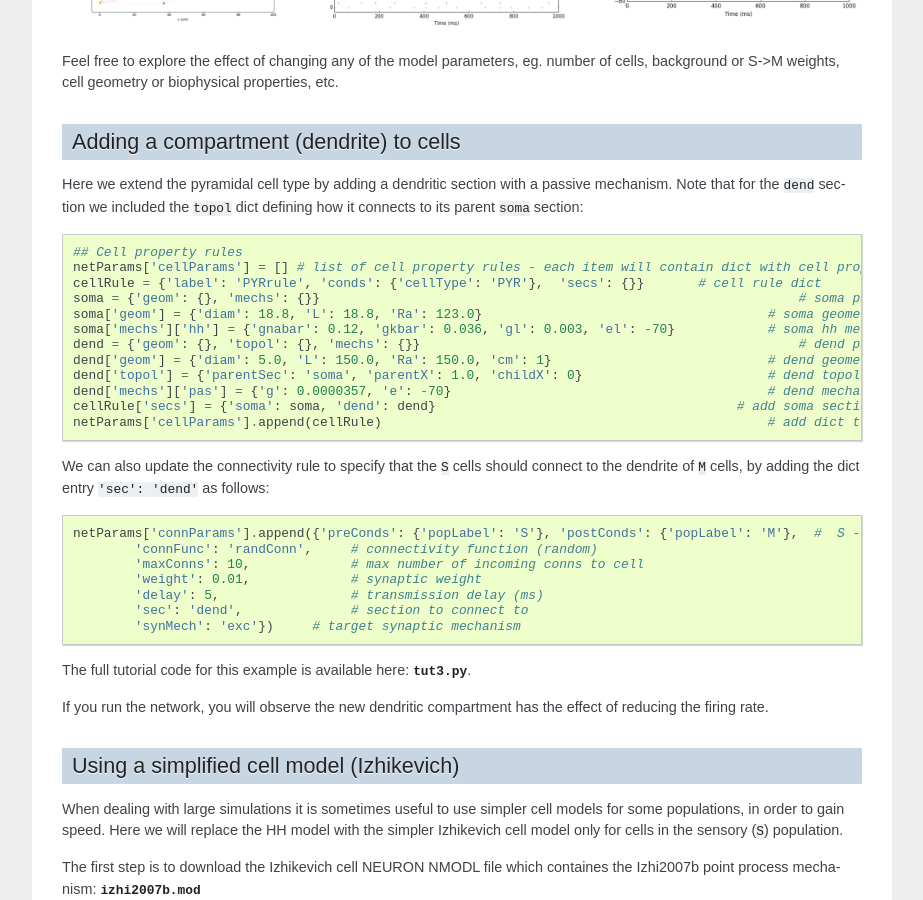
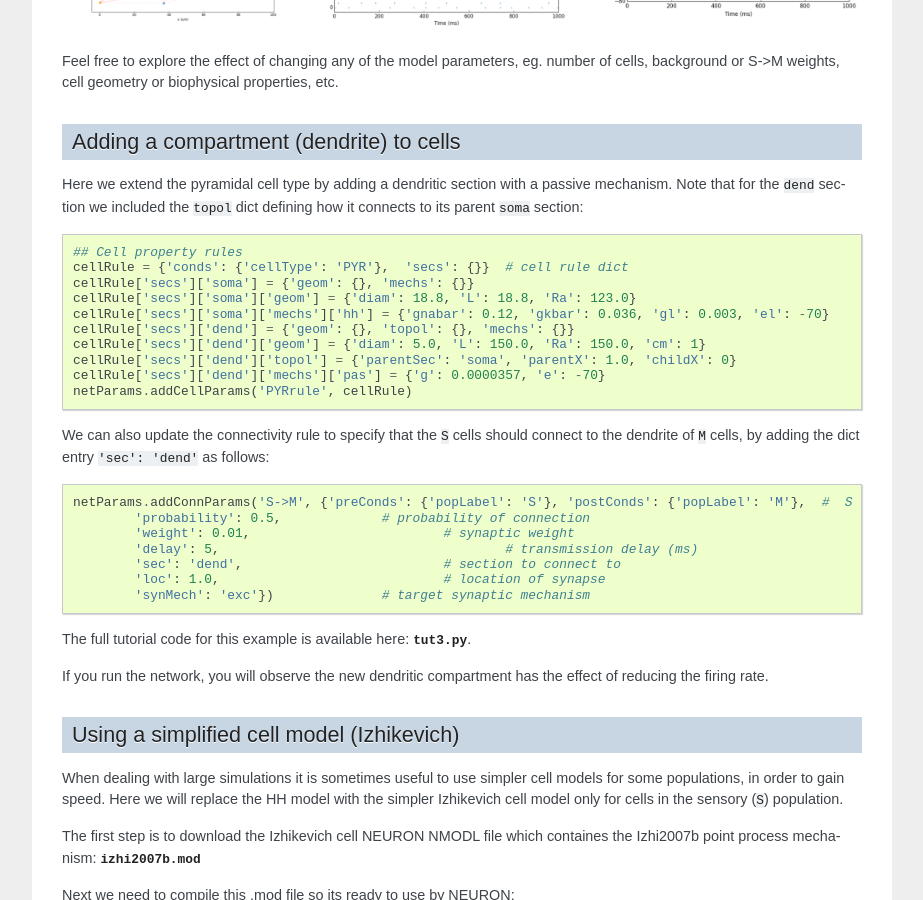
Before and after one commit to suny-downstate-medical-center/netpyne, a Sphinx documentation site: the page built from doc/source/tutorial.rst, in a window 1280 px wide and 900 px high, scrolled down 6869 px. Shown: the whole window, without its empty margins (198-1121 px from the left). Built offline with Sphinx 7.4.7, drawn with Linux system fonts in a browser that asks for light colours.

Commit message:
Fixed bug that gave error since trying to import removed module default.py

```diff
--- a/doc/source/tutorial.rst
+++ b/doc/source/tutorial.rst
@@ -289,7 +289,6 @@ You should get the raster plot and voltage trace figures shown below. Notice how
 	:align: center
 
 
-
 Feel free to explore the effect of changing any of the model parameters, eg. number of cells, background or S->M weights, cell geometry or biophysical properties, etc.
 
 
@@ -299,27 +298,26 @@ Adding a compartment (dendrite) to cells
 Here we extend the pyramidal cell type by adding a dendritic section with a passive mechanism. Note that for the ``dend`` section we included the ``topol`` dict defining how it connects to its parent ``soma`` section::
 
 	## Cell property rules
-	netParams['cellParams'] = [] # list of cell property rules - each item will contain dict with cell properties
-	cellRule = {'label': 'PYRrule', 'conds': {'cellType': 'PYR'},  'secs': {}}       # cell rule dict
-	soma = {'geom': {}, 'mechs': {}}        		                                      # soma params dict
-	soma['geom'] = {'diam': 18.8, 'L': 18.8, 'Ra': 123.0}                                     # soma geometry
-	soma['mechs']['hh'] = {'gnabar': 0.12, 'gkbar': 0.036, 'gl': 0.003, 'el': -70}            # soma hh mechanisms
-	dend = {'geom': {}, 'topol': {}, 'mechs': {}}                   		              # dend params dict
-	dend['geom'] = {'diam': 5.0, 'L': 150.0, 'Ra': 150.0, 'cm': 1}                            # dend geometry
-	dend['topol'] = {'parentSec': 'soma', 'parentX': 1.0, 'childX': 0}                        # dend topology
-	dend['mechs']['pas'] = {'g': 0.0000357, 'e': -70}                                         # dend mechanisms
-	cellRule['secs'] = {'soma': soma, 'dend': dend}                                       # add soma section to dict
-	netParams['cellParams'].append(cellRule)                                                  # add dict to list of cell parameters
+	cellRule = {'conds': {'cellType': 'PYR'},  'secs': {}} 	# cell rule dict
+	cellRule['secs']['soma'] = {'geom': {}, 'mechs': {}}  											# soma params dict
+	cellRule['secs']['soma']['geom'] = {'diam': 18.8, 'L': 18.8, 'Ra': 123.0}  									# soma geometry
+	cellRule['secs']['soma']['mechs']['hh'] = {'gnabar': 0.12, 'gkbar': 0.036, 'gl': 0.003, 'el': -70}  		# soma hh mechanisms
+	cellRule['secs']['dend'] = {'geom': {}, 'topol': {}, 'mechs': {}}  								# dend params dict
+	cellRule['secs']['dend']['geom'] = {'diam': 5.0, 'L': 150.0, 'Ra': 150.0, 'cm': 1}							# dend geometry
+	cellRule['secs']['dend']['topol'] = {'parentSec': 'soma', 'parentX': 1.0, 'childX': 0}						# dend topology
+	cellRule['secs']['dend']['mechs']['pas'] = {'g': 0.0000357, 'e': -70} 										# dend mechanisms
+	netParams.addCellParams('PYRrule', cellRule)  												# add dict to list of cell parameters
+
 
 We can also update the connectivity rule to specify that the ``S`` cells should connect to the dendrite of ``M`` cells, by adding the dict entry ``'sec': 'dend'`` as follows::
 
-	netParams['connParams'].append({'preConds': {'popLabel': 'S'}, 'postConds': {'popLabel': 'M'},  #  S -> M
-		'connFunc': 'randConn',     # connectivity function (random)
-		'maxConns': 10,             # max number of incoming conns to cell
-		'weight': 0.01,             # synaptic weight
-		'delay': 5,                 # transmission delay (ms)
-		'sec': 'dend',              # section to connect to
-		'synMech': 'exc'})     # target synaptic mechanism
+	netParams.addConnParams('S->M', {'preConds': {'popLabel': 'S'}, 'postConds': {'popLabel': 'M'},  #  S -> M
+		'probability': 0.5, 		# probability of connection
+		'weight': 0.01, 			# synaptic weight
+		'delay': 5,					# transmission delay (ms)
+		'sec': 'dend',				# section to connect to
+		'loc': 1.0,				# location of synapse
+		'synMech': 'exc'})   		# target synaptic mechanism
 
 The full tutorial code for this example is available here: :download:`tut3.py <code/tut3.py>`.
 
```
Also changed, not shown: CHANGES.md (+4 -0 lines), doc/source/code/tut3.py (+2 -17 lines), 1 other file.
